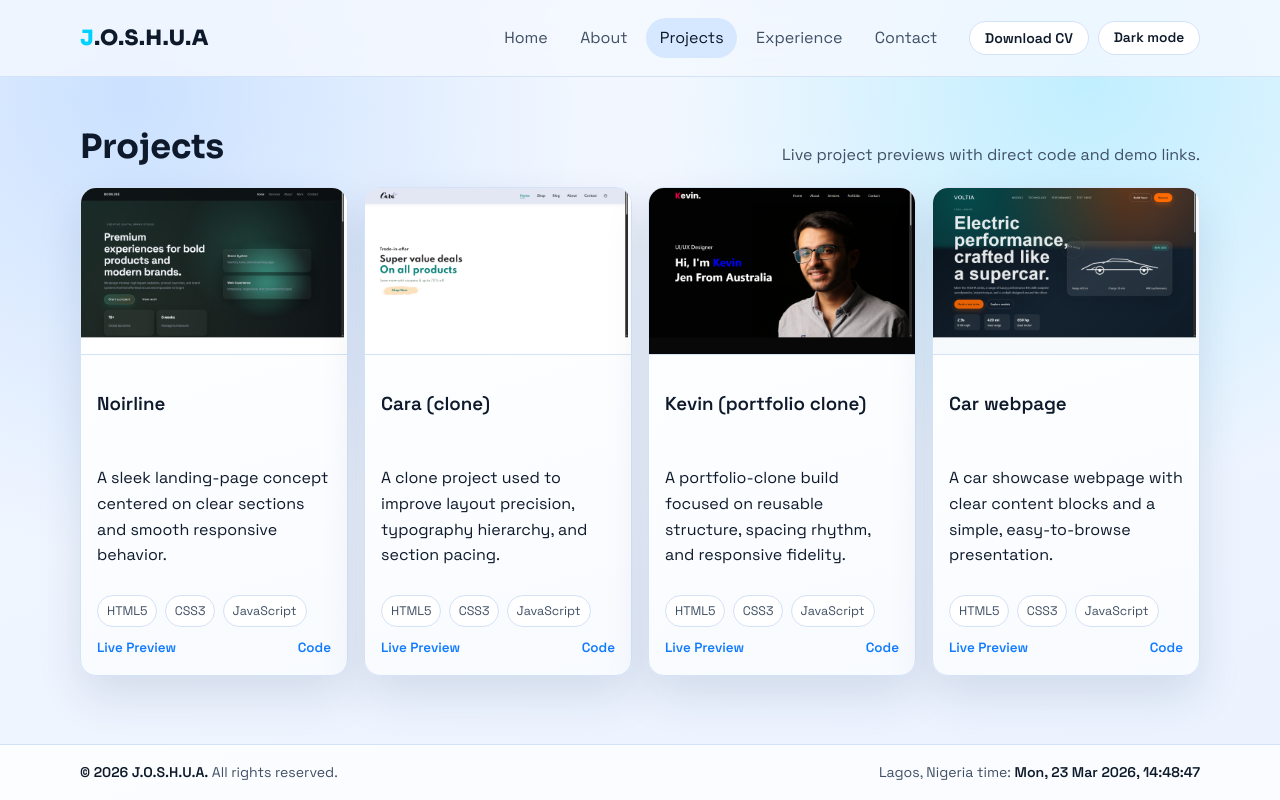
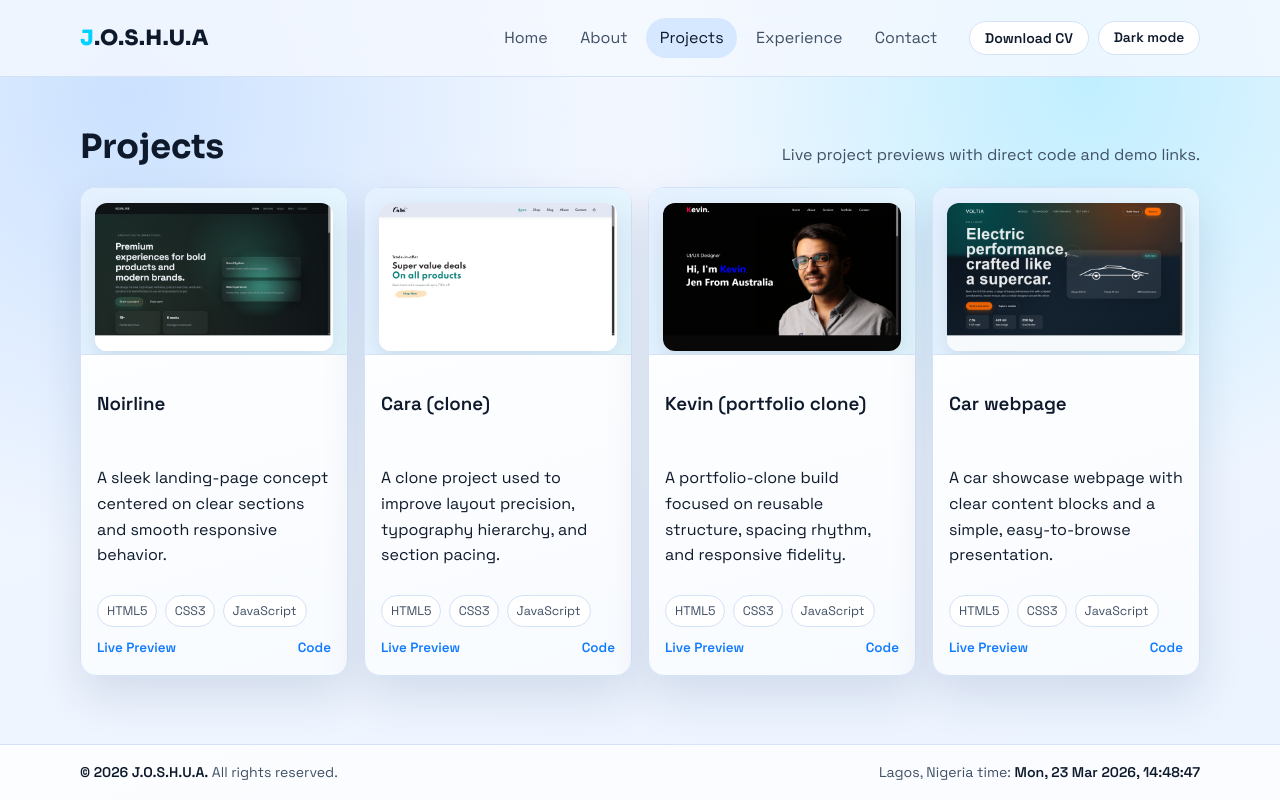
Before and after one commit to noonebutjosh1/joshua-portfolio, a PHP site: page /projects.html in a window 1280 px wide. Run offline with PHP 8.4, Linux system fonts and the light colour scheme.

Commit message:
Fit project screenshots on projects page

```diff
--- a/projects.html
+++ b/projects.html
@@ -36,7 +36,7 @@
           <p class="muted reveal" data-delay="2">Live project previews with direct code and demo links.</p>
         </div>
 
-        <div class="project-grid">
+        <div class="project-grid project-grid-fit">
           <article class="project-card reveal" data-delay="1">
             <div class="project-shot">
               <img src="assets/images/project-noirline.png" alt="Noirline project screenshot" loading="lazy">
--- a/styles.css
+++ b/styles.css
@@ -411,6 +411,20 @@ main {
   transition: transform 300ms ease;
 }
 
+.project-grid-fit .project-shot {
+  padding: 0.9rem;
+  background:
+    linear-gradient(135deg, color-mix(in oklab, var(--accent-electric) 12%, var(--surface)), color-mix(in oklab, var(--accent-cyan) 16%, var(--surface))),
+    var(--surface);
+}
+
+.project-grid-fit .project-shot img {
+  object-fit: contain;
+  border-radius: calc(var(--radius-sm) + 2px);
+  background: color-mix(in oklab, var(--surface) 92%, transparent);
+  box-shadow: 0 10px 24px rgba(8, 42, 92, 0.12);
+}
+
 .project-card:hover .project-shot img {
   transform: scale(1.03);
 }
@@ -789,6 +803,10 @@ main {
     width: 100%;
   }
 
+  .project-grid-fit .project-shot {
+    padding: 0.7rem;
+  }
+
   .skill-chip,
   .role-pill {
     width: fit-content;
```
